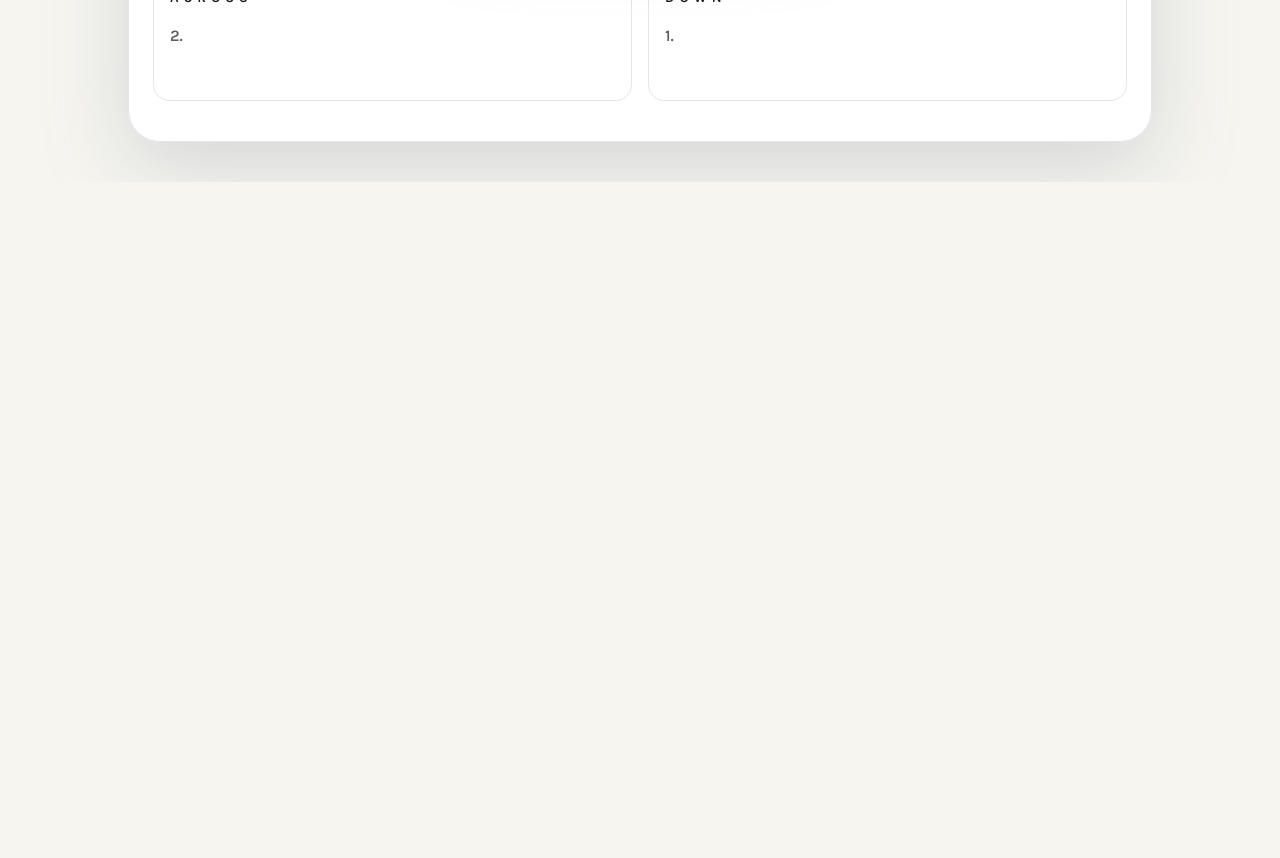
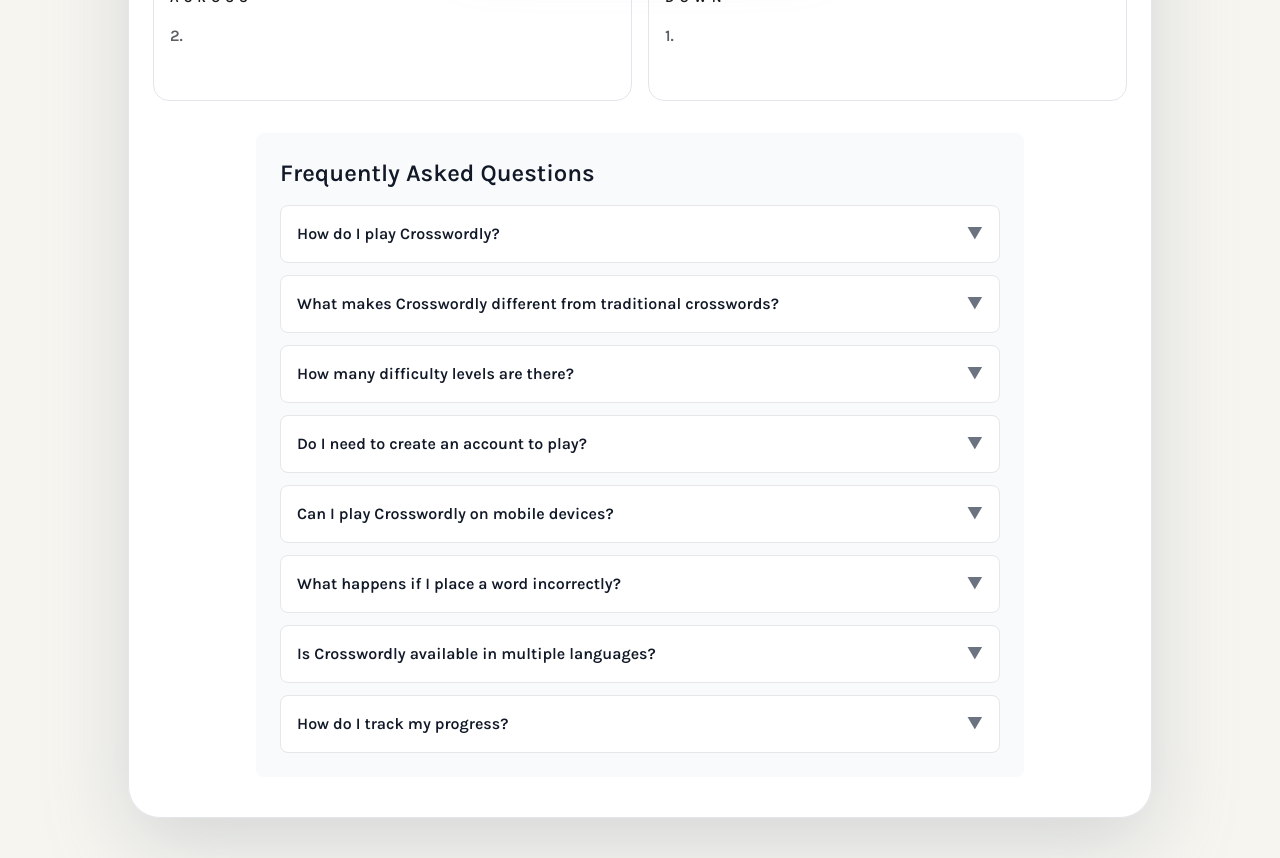
Before and after one commit to evgenyvinnik/crosswordly, a React (Vite) app: page / in a window 1280 px wide. Shown: the part 660-1518 px from the top of the page. Before the commit the page ends 842 px from the top, so only its background shows below. Built offline with nearby package versions, Linux system fonts and the light colour scheme; no server answers.

Commit message:
Working on the SEO

```diff
--- /dev/null
+++ b/src/components/game/FAQ.tsx
@@ -0,0 +1,109 @@
+import { useState } from 'react';
+
+type FAQItem = {
+  question: string;
+  answer: string;
+};
+
+type FAQProps = {
+  isSearchEngine: boolean;
+};
+
+const faqItems: FAQItem[] = [
+  {
+    question: 'How do I play Crosswordly?',
+    answer:
+      'Crosswordly is a word puzzle game where you drag and drop five-letter words onto a grid. Words must intersect at matching letters. On desktop, click and drag words from the side panels onto the grid. On mobile devices, tap a word to select it, then tap the grid where you want to place it. The game will show you which placements are valid.',
+  },
+  {
+    question: 'What makes Crosswordly different from traditional crosswords?',
+    answer:
+      'Unlike traditional crosswords where you type letters into empty boxes, Crosswordly provides you with complete words that you arrange on a grid. This visual, spatial approach makes it more accessible while still challenging your vocabulary and pattern recognition skills. The drag-and-drop interface creates a more tactile, puzzle-like experience.',
+  },
+  {
+    question: 'How many difficulty levels are there?',
+    answer:
+      'Crosswordly features six difficulty levels: 3-word puzzles for beginners, 4-word, 5-word, 6-word, 7-word, and 8-word puzzles for advanced players. Each level introduces more complex word arrangements and intersection patterns. The tutorial level teaches you the basics before you tackle the main puzzles.',
+  },
+  {
+    question: 'Do I need to create an account to play?',
+    answer:
+      'No account is required! Crosswordly runs entirely in your browser and saves your progress locally. Your completed levels and statistics are stored on your device, so you can pick up where you left off without signing up or logging in.',
+  },
+  {
+    question: 'Can I play Crosswordly on mobile devices?',
+    answer:
+      'Yes! Crosswordly is fully responsive and works on smartphones and tablets. On mobile devices, use tap-to-select mode instead of dragging: tap a word to select it, then tap the grid location where you want to place it. The interface automatically adapts to touch screens for optimal gameplay.',
+  },
+  {
+    question: 'What happens if I place a word incorrectly?',
+    answer:
+      "If you try to place a word where it doesn't fit (letters don't match at intersections), the game will show a red error animation and the word will return to the side panel. This immediate feedback helps you learn the correct placement without penalties. You can also remove any placed word by clicking or tapping it again.",
+  },
+  {
+    question: 'Is Crosswordly available in multiple languages?',
+    answer:
+      'Yes! Crosswordly supports 12 languages including English, Spanish, French, German, Russian, Portuguese, Japanese, Chinese, Korean, Hindi, Arabic, and Hebrew. You can change the interface language in the settings menu. Note that the word puzzles themselves use English words, but all instructions and UI elements are localized.',
+  },
+  {
+    question: 'How do I track my progress?',
+    answer:
+      "Your progress is automatically saved as you complete levels. You can view your statistics including total levels completed, current completion percentage, and your completion streak in the stats dialog accessible from the menu. The level select screen shows which puzzles you've already solved with star icons.",
+  },
+];
+
+const FAQ = ({ isSearchEngine }: FAQProps) => {
+  const [openItems, setOpenItems] = useState<Set<number>>(
+    () => new Set(isSearchEngine ? faqItems.map((_, i) => i) : []),
+  );
+
+  const toggleItem = (index: number) => {
+    setOpenItems((prev) => {
+      const next = new Set(prev);
+      if (next.has(index)) {
+        next.delete(index);
+      } else {
+        next.add(index);
+      }
+      return next;
+    });
+  };
+
+  return (
+    <div className="mx-auto mt-8 max-w-3xl rounded-lg bg-gray-50 p-4 text-left sm:p-6">
+      <h2 className="mb-4 text-xl font-bold text-gray-900 sm:text-2xl">
+        Frequently Asked Questions
+      </h2>
+      <div className="space-y-3">
+        {faqItems.map((item, index) => (
+          <div key={index} className="rounded-lg border border-gray-200 bg-white">
+            <button
+              onClick={() => toggleItem(index)}
+              className="flex w-full items-center justify-between p-4 text-left transition-colors hover:bg-gray-50"
+              aria-expanded={openItems.has(index)}
+            >
+              <span className="pr-4 text-sm font-semibold text-gray-900 sm:text-base">
+                {item.question}
+              </span>
+              <span
+                className="flex-shrink-0 text-gray-500 transition-transform"
+                style={{
+                  transform: openItems.has(index) ? 'rotate(180deg)' : 'rotate(0deg)',
+                }}
+              >
+                ▼
+              </span>
+            </button>
+            {openItems.has(index) && (
+              <div className="border-t border-gray-200 p-4 pt-3">
+                <p className="text-sm leading-relaxed text-gray-700 sm:text-base">{item.answer}</p>
+              </div>
+            )}
+          </div>
+        ))}
+      </div>
+    </div>
+  );
+};
+
+export default FAQ;
--- /dev/null
+++ b/src/components/game/GameDescription.tsx
@@ -0,0 +1,35 @@
+type GameDescriptionProps = {
+  isSearchEngine: boolean;
+};
+
+const GameDescription = ({ isSearchEngine }: GameDescriptionProps) => {
+  if (!isSearchEngine) {
+    return null;
+  }
+
+  return (
+    <div className="mx-auto mb-6 max-w-3xl rounded-lg bg-blue-50 p-4 text-left sm:mb-8 sm:p-6">
+      <h1 className="mb-3 text-xl font-bold text-gray-900 sm:text-2xl">
+        About Crosswordly - Word Puzzle Game
+      </h1>
+      <p className="mb-3 text-sm leading-relaxed text-gray-700 sm:text-base">
+        Crosswordly is an innovative word puzzle game that combines the challenge of crosswords
+        with intuitive drag-and-drop gameplay. Unlike traditional crosswords, Crosswordly presents
+        you with a visual grid where you place five-letter words to create intersecting patterns.
+      </p>
+      <p className="mb-3 text-sm leading-relaxed text-gray-700 sm:text-base">
+        Each puzzle is carefully designed with multiple difficulty levels, from simple 3-word
+        puzzles perfect for beginners to complex 8-word challenges that will test even experienced
+        word game enthusiasts. The game features a progressive learning curve with a comprehensive
+        tutorial system that teaches you the mechanics step by step.
+      </p>
+      <p className="text-sm leading-relaxed text-gray-700 sm:text-base">
+        Whether you're looking to improve your vocabulary, enjoy a relaxing word game, or
+        challenge your spatial reasoning skills, Crosswordly offers an engaging experience that's
+        both educational and entertaining. Play directly in your browser with no download required.
+      </p>
+    </div>
+  );
+};
+
+export default GameDescription;
--- a/src/components/game/GameScreen.tsx
+++ b/src/components/game/GameScreen.tsx
@@ -5,10 +5,13 @@
 import DirectionCard from './DirectionCard';
 import WordCard from './WordCard';
 import GameCompletionModal from './GameCompletionModal';
+import GameDescription from './GameDescription';
+import FAQ from './FAQ';
 import { getCellKey } from '../../lib/gridUtils';
 import { type GameWord, getRandomWordBank } from './gameScreenUtils';
 import { useConfettiOnComplete } from './useConfetti';
 import { useAutoReset } from './useAutoReset';
+import { isSearchEngineBot } from '../../lib/userAgent';
 import {
   type PlacedWord,
   getPlacementKey,
@@ -55,6 +58,8 @@
   const { t } = useTranslation();
   const boardRef = useRef<HTMLDivElement>(null);
   const [wordBank, setWordBank] = useState<GameWord[]>(() => getRandomWordBank(level));
+  const [isBot] = useState(() => isSearchEngineBot());
+  const isTutorial = level.id === 'tutorial';
   const [committedLetters, setCommittedLetters] = useState<Record<string, string>>(() => ({
     ...(level.prefilledLetters ?? {}),
   }));
@@ -617,6 +622,7 @@
         <div className={GAME_SCREEN_ACTIONS_STYLE}>
           <div className="mx-auto max-w-5xl">{topRightActions}</div>
         </div>
+        {isTutorial && <GameDescription isSearchEngine={isBot} />}
         {header ?? null}
 
         <div className={GAME_SCREEN_LAYOUT_STYLE}>
@@ -668,6 +674,7 @@
             <DirectionCard title={t('game.down')} {...downCardProps} />
           </div>
         </div>
+        {isTutorial && <FAQ isSearchEngine={isBot} />}
       </div>
 
       {activeDrag ? (
--- /dev/null
+++ b/src/lib/userAgent.ts
@@ -0,0 +1,36 @@
+/**
+ * Detects if the current user agent is a search engine bot
+ */
+export const isSearchEngineBot = (): boolean => {
+  if (typeof window === 'undefined' || !window.navigator) {
+    return false;
+  }
+
+  const userAgent = window.navigator.userAgent.toLowerCase();
+
+  const searchEngineBots = [
+    'googlebot',
+    'bingbot',
+    'slurp', // Yahoo
+    'duckduckbot',
+    'baiduspider',
+    'yandexbot',
+    'sogou',
+    'exabot',
+    'facebot', // Facebook
+    'ia_archiver', // Alexa
+    'applebot',
+    'twitterbot',
+    'linkedinbot',
+    'discordbot',
+    'telegrambot',
+    'whatsapp',
+    'slackbot',
+    'bot',
+    'crawler',
+    'spider',
+    'scraper',
+  ];
+
+  return searchEngineBots.some((bot) => userAgent.includes(bot));
+};
```
